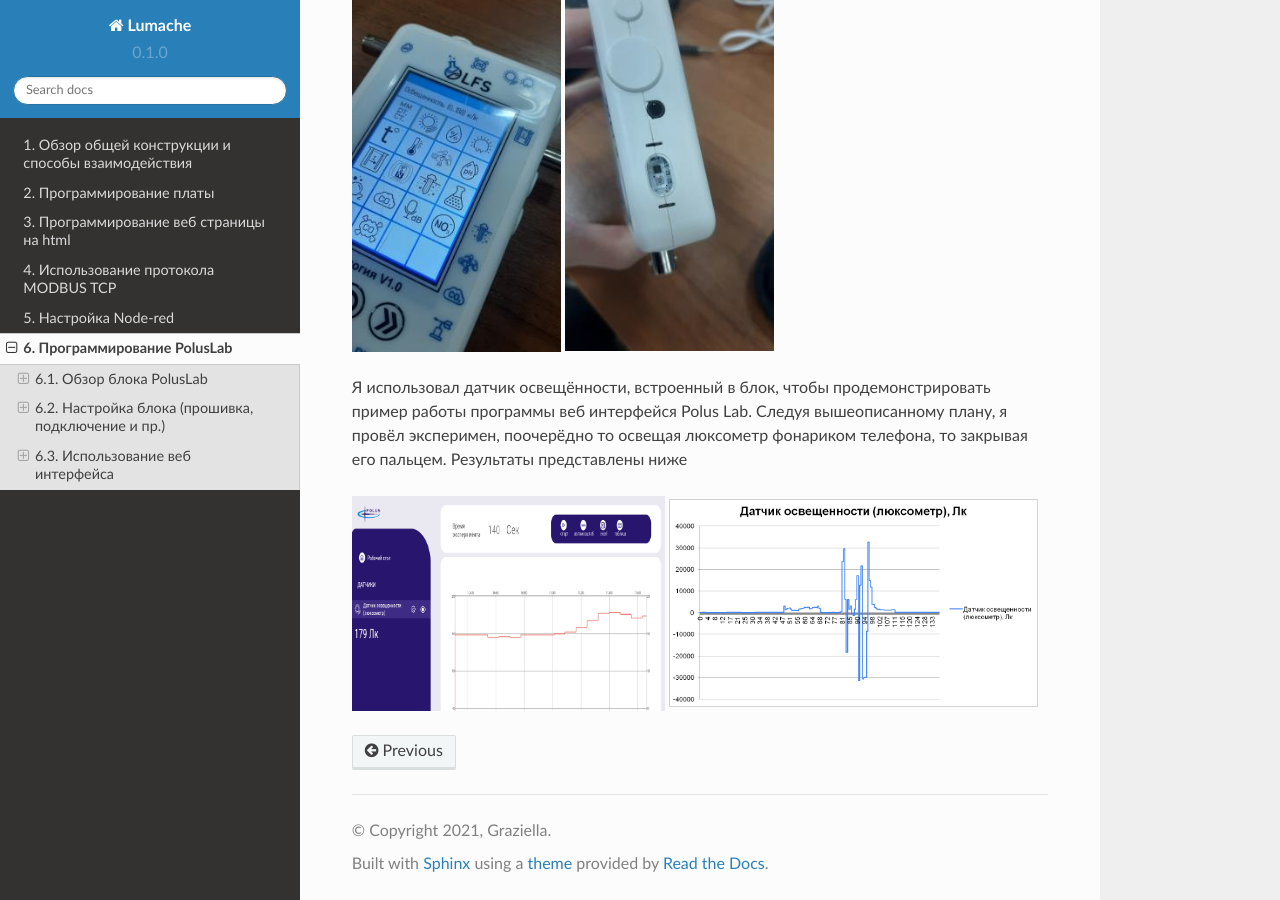
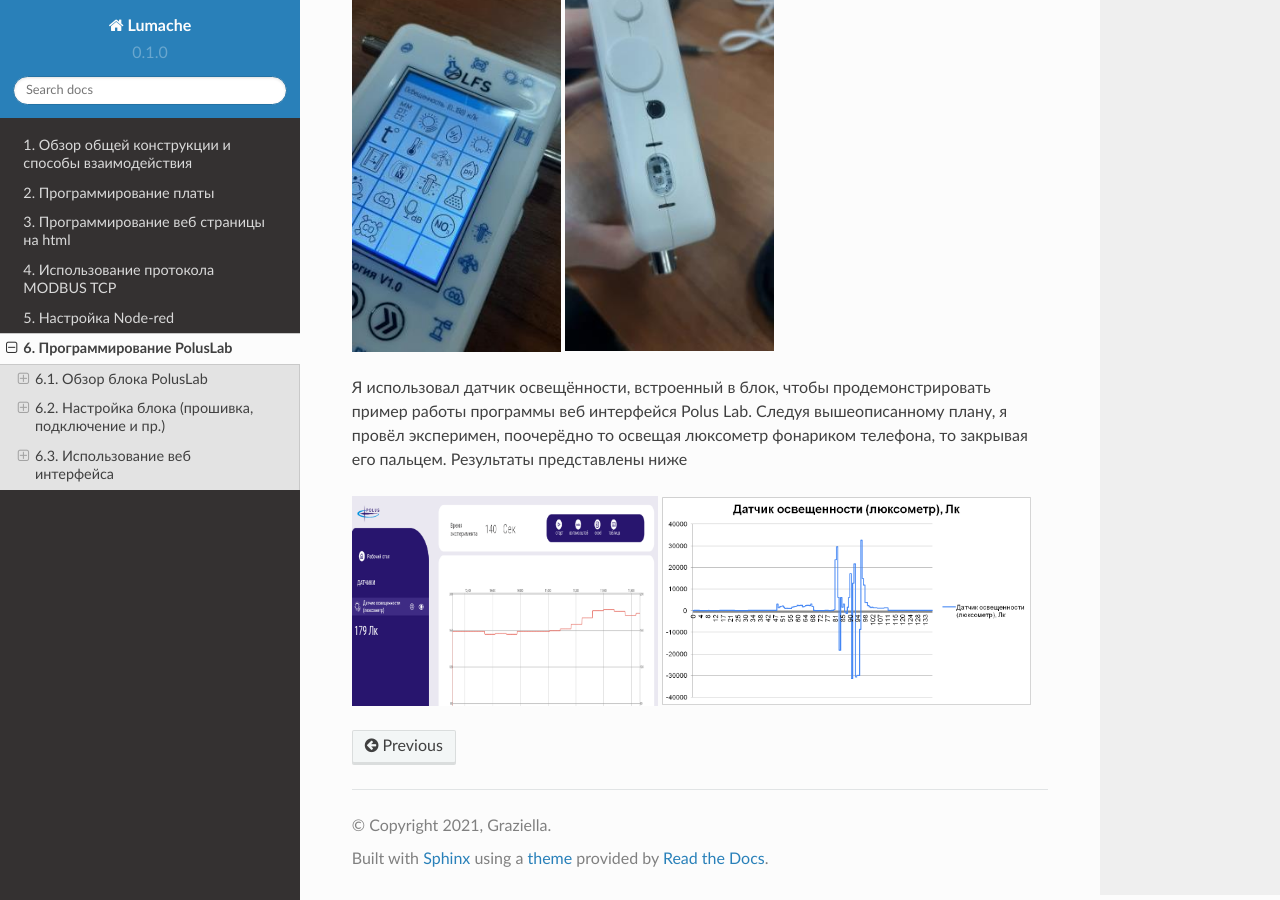
Before and after one commit to BBanwz/book_AL_GH, a Sphinx documentation site: the page built from docs/source/6/1.rst, in a window 1280 px wide and 900 px high, scrolled down 4883 px. Built offline with Sphinx 7.4.7 and the Read the Docs theme 2.0.0, drawn with Linux system fonts in a browser that asks for light colours.

Commit message:
Update 1.rst

```diff
--- a/docs/source/6/1.rst
+++ b/docs/source/6/1.rst
@@ -183,7 +183,7 @@
 Я использовал датчик освещённости, встроенный в блок, чтобы продемонстрировать пример работы программы веб интерфейся Polus Lab. Следуя вышеописанному плану, я провёл эксперимен, поочерёдно то освещая люксометр фонариком телефона, то закрывая его пальцем. Результаты представлены ниже
 
 .. |pic3| image:: images/7.png
-   :width: 45%
+   :width: 44%
 
 .. |pic4| image:: images/8.png
    :width: 53%
```
